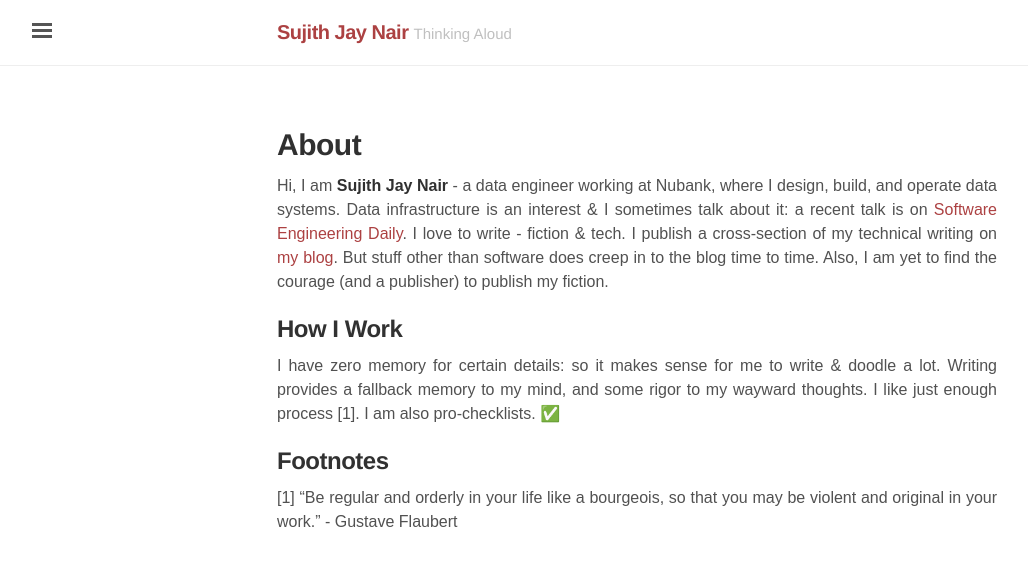
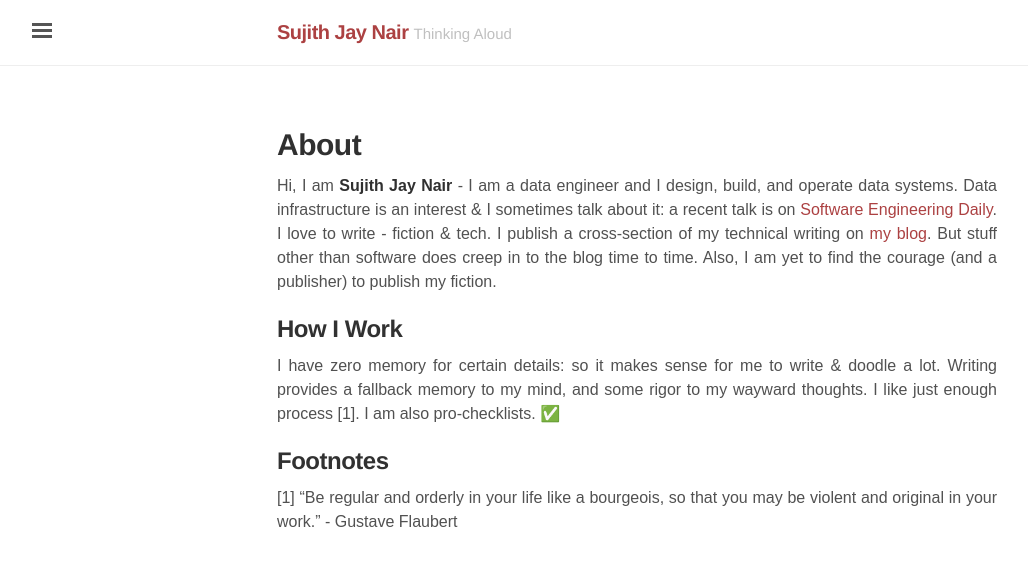
Before and after one commit to sujithjay/sujithjay.github.io, a Jekyll site: the page built from about.md, in a window 1280 px wide. Shown: the top 566 px of the page, without its empty margins (3-1031 px from the left). Built offline with Jekyll 4.4.1, drawn with Linux system fonts in a browser that asks for light colours; nearby versions of some CDN libraries; some web fonts are replaced.

Commit message:
Update about.md

```diff
--- a/about.md
+++ b/about.md
@@ -3,7 +3,7 @@ layout: page
 title: About
 ---
 
-Hi, I am **Sujith Jay Nair** - a data engineer working at Nubank, where I design, build, and operate data systems. Data infrastructure is an interest & I sometimes talk about it: a recent talk is on [Software Engineering Daily](https://softwareengineeringdaily.com/2020/02/06/nubank-data-engineering-with-sujith-nair/). I love to write - fiction & tech. I publish a cross-section of my technical writing on [my blog](https://sujithjay.com). But stuff other than software does creep in to the blog time to time. Also, I am yet to find the courage (and a publisher) to publish my fiction.
+Hi, I am **Sujith Jay Nair** - I am a data engineer and I design, build, and operate data systems. Data infrastructure is an interest & I sometimes talk about it: a recent talk is on [Software Engineering Daily](https://softwareengineeringdaily.com/2020/02/06/nubank-data-engineering-with-sujith-nair/). I love to write - fiction & tech. I publish a cross-section of my technical writing on [my blog](https://sujithjay.com). But stuff other than software does creep in to the blog time to time. Also, I am yet to find the courage (and a publisher) to publish my fiction.
 
 ## How I Work
 I have zero memory for certain details: so it makes sense for me to write & doodle a lot. Writing provides a fallback memory to my mind, and some rigor to my wayward thoughts. I like just enough process [1]. I am also pro-checklists. ✅
```
